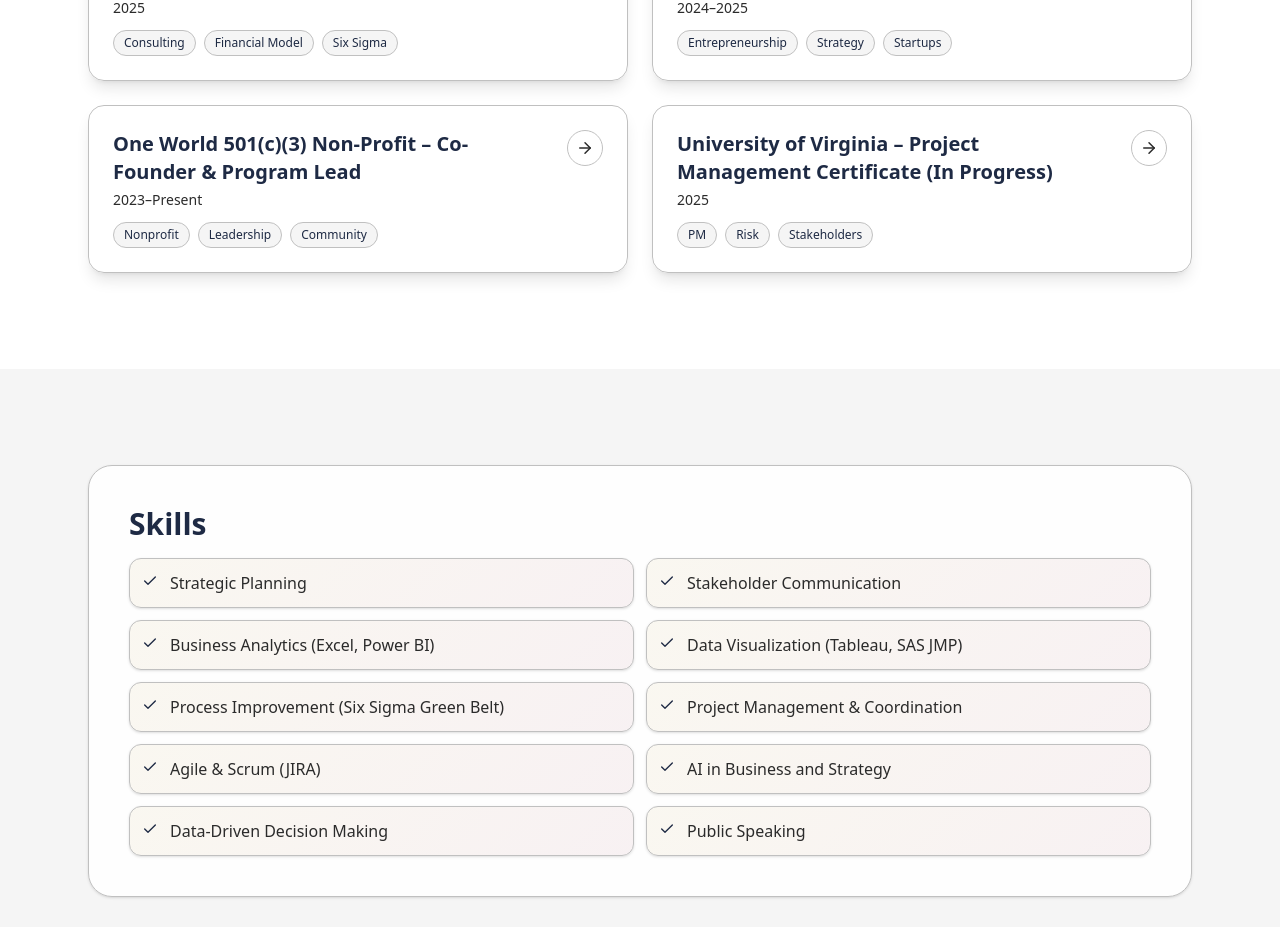
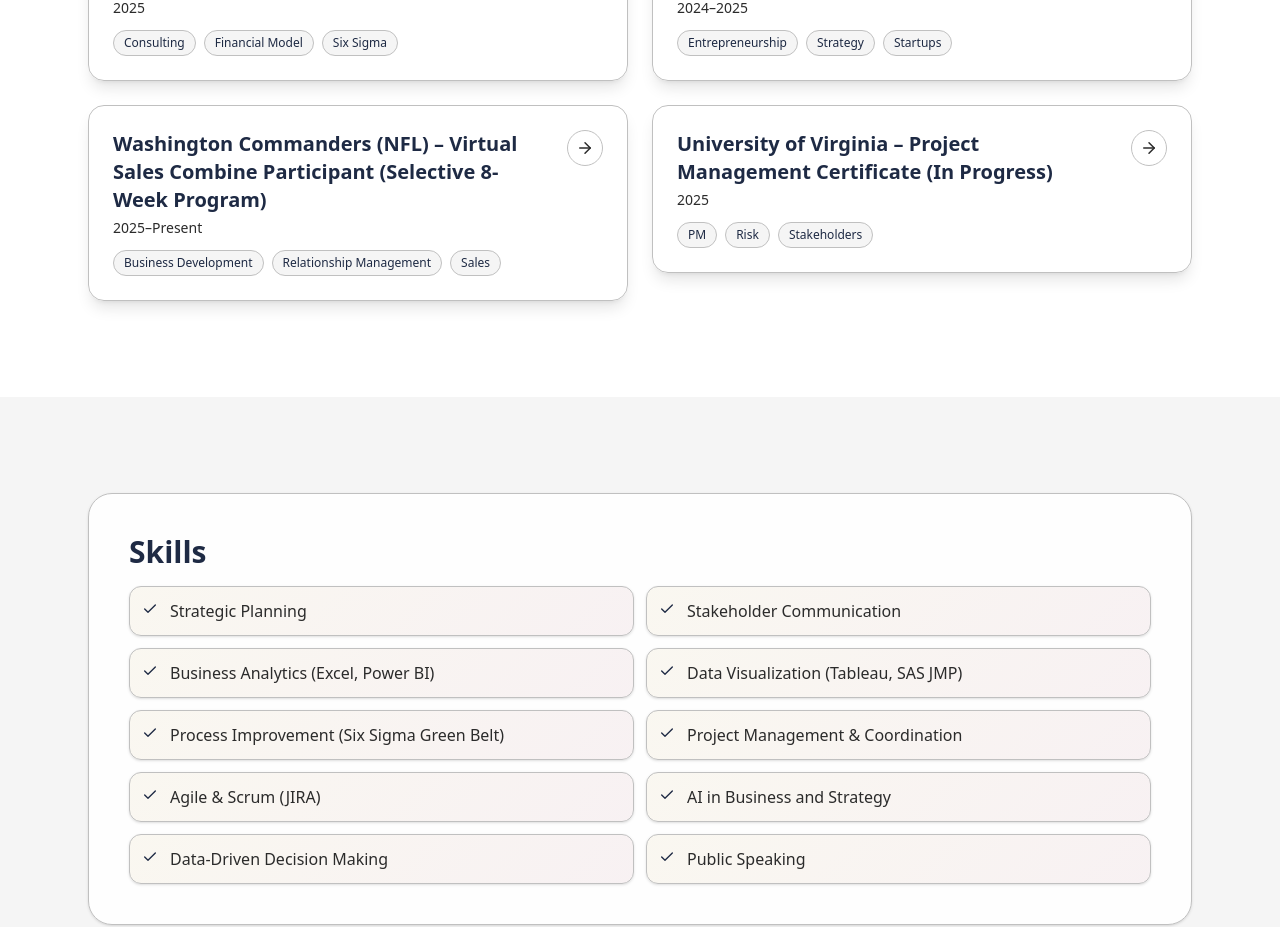
Before and after one commit to masimms/mason-portfolio, a React (Vite) app: page / in a window 1280 px wide. Shown: the part 1860-2787 px from the top of the page. Built offline with nearby package versions, Linux system fonts and the light colour scheme.

Commit message:
replaced one world

```diff
--- a/src/App.jsx
+++ b/src/App.jsx
@@ -76,13 +76,13 @@
     tags: ["Entrepreneurship", "Strategy", "Startups"],
   },
   {
-    title: "One World 501(c)(3) Non-Profit – Co-Founder & Program Lead",
-    date: "2023–Present",
+    title: "Washington Commanders (NFL) – Virtual Sales Combine Participant (Selective 8-Week Program)",
+    date: "2025–Present",
     bullets: [
-      "Coordinated outreach and career-readiness events; recruited and led volunteer teams.",
-      "Built partnerships with local organizations to expand access and program impact.",
+      "Participating in weekly executive-led trainings on customer engagement, business development strategy, and relationship management.",
+      "Developing skills in data-driven processes, including pipeline development and client retention strategies.",
     ],
-    tags: ["Nonprofit", "Leadership", "Community"],
+    tags: ["Business Development", "Relationship Management", "Sales "],
   },
   {
     title: "University of Virginia – Project Management Certificate (In Progress)",
@@ -93,6 +93,7 @@
     tags: ["PM", "Risk", "Stakeholders"],
   },
 ];
+
 
 
 // Skills
```
